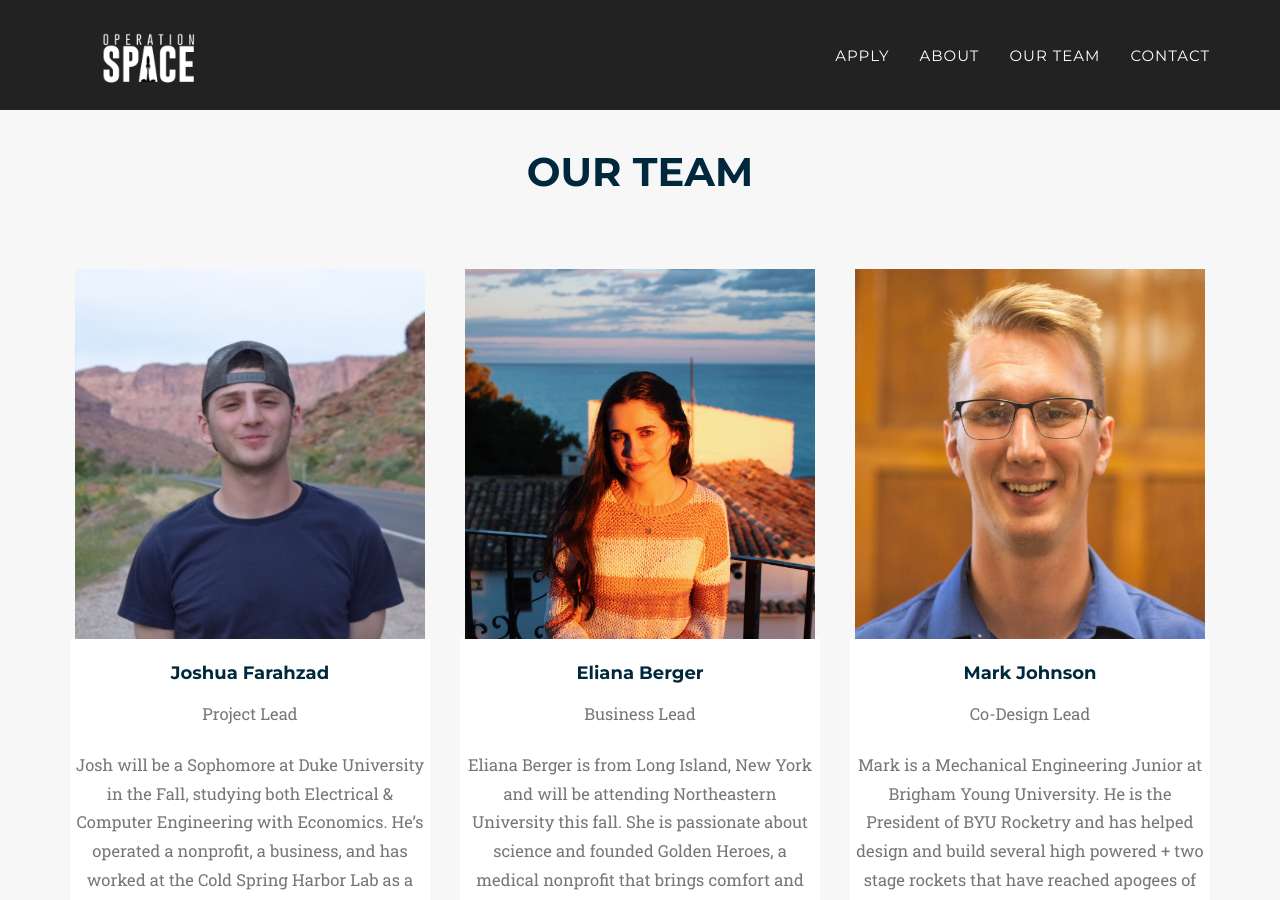
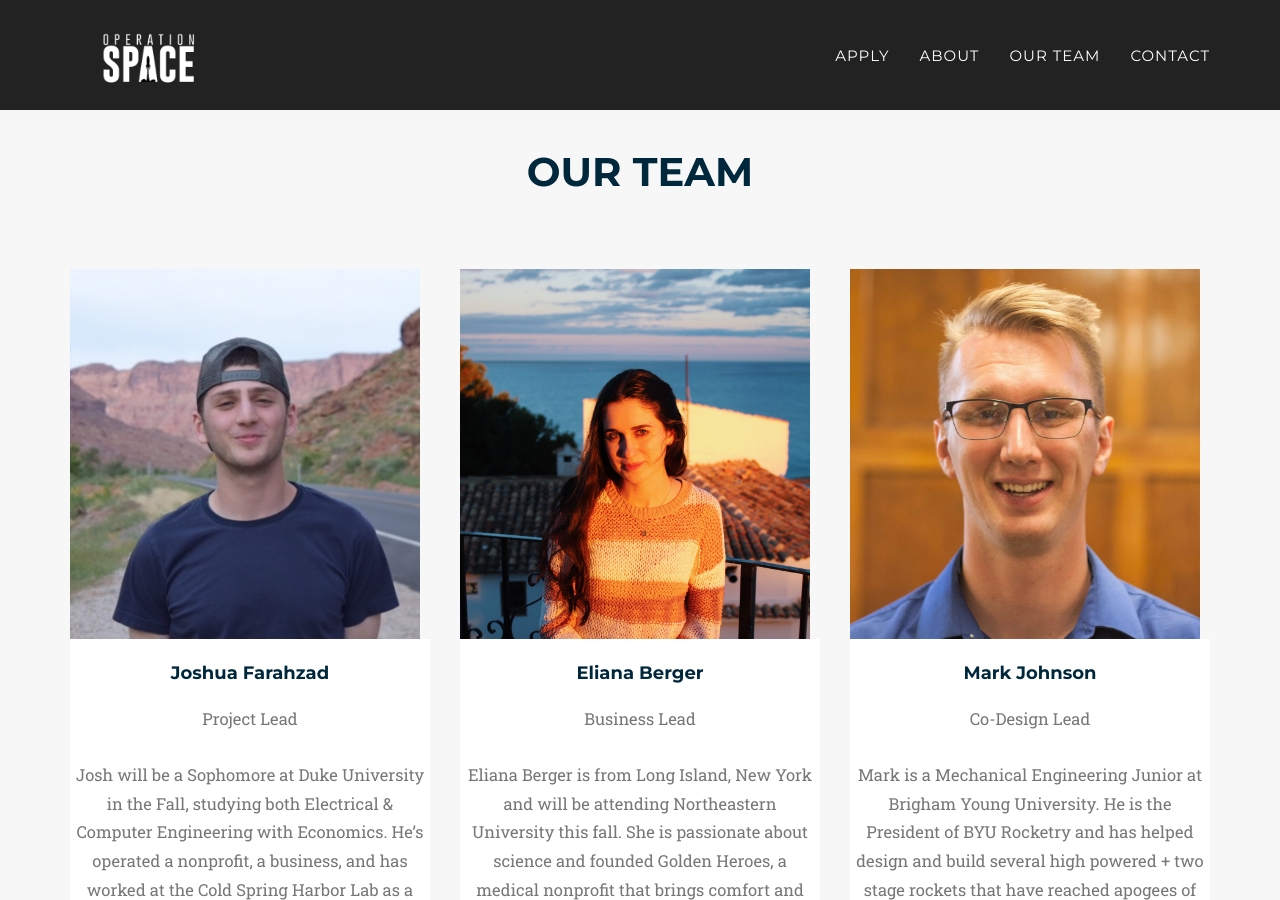
Before and after one commit to HughFerg/operation-space, a Jekyll site: the page built from _2017_pages/team.html, in a window 1280 px wide and 900 px high. Built offline with Jekyll 4.4.1, drawn with Linux system fonts in a browser that asks for light colours; nearby versions of some CDN libraries; some web fonts are replaced; library files that are not in the unit come from our copies.

Commit message:
fixed image ratios- thx kyle

```diff
--- a/_2017_pages/team.html
+++ b/_2017_pages/team.html
@@ -1,7 +1,7 @@
 ---
 layout: 2017_default
 permalink: /team
-title: Team Members
+title: Our Team
 ---
 
     {% include 2017_data/team_members.html %}
--- a/_includes/2017_data/about.html
+++ b/_includes/2017_data/about.html
@@ -33,7 +33,7 @@
                                     <h4>How We're Different</h4>
                                 </div>
                                 <div class="timeline-heading">
-                                    <p class="text-muted">Operation Space is not backed by any university, company, or single investor. Unlike most student-led rocket projects, we are a group focused on collaboration rather than competition, taking in the brightest and most creative minds from across the nation.</p>
+                                    <p class="text-muted">Operation Space is not backed by any single university, company, or investor. Unlike most student-led rocket projects, we are a group focused on collaboration rather than competition, taking in the brightest and most creative minds from across the nation.</p>
                                 </div>
                             </div>
                         </li>
--- a/_includes/2017_data/team_members.html
+++ b/_includes/2017_data/team_members.html
@@ -16,11 +16,12 @@
                                 <i class="fa fa-3x"></i>
                             </div>
                         </div>
-                        <img src="../css/2017_style/img/team/{{ post.thumbnail }}" class="img-responsive img-centered" style="max-width: 350px; min-width: 350px; max-height: 370px; min-height: 370px;" alt="../css/2017_style/img/logo-small-transparent.png">
+                        <div class="image-reponsive" style="background-image: url('../css/2017_style/img/team/{{ post.thumbnail }}'); background-size: cover; background-position: center; max-width: 350px; min-width: 350px; max-height: 370px; min-height: 370px;">
+                        </div>
                     </a>
                     <div class="speakers-caption">
                         <h4>{{ post.title }}</h4>
-                        <p class="text-muted">{{ post.subtitle }}</p>
+                        <p class="text-muted" style="padding: 5px;">{{ post.subtitle }}</p>
                         <p class="text-muted" style="max-height: 375px; min-height: 375px; padding: 5px;">{{ post.description }}</p>
                     </div>
                 </div>
```
